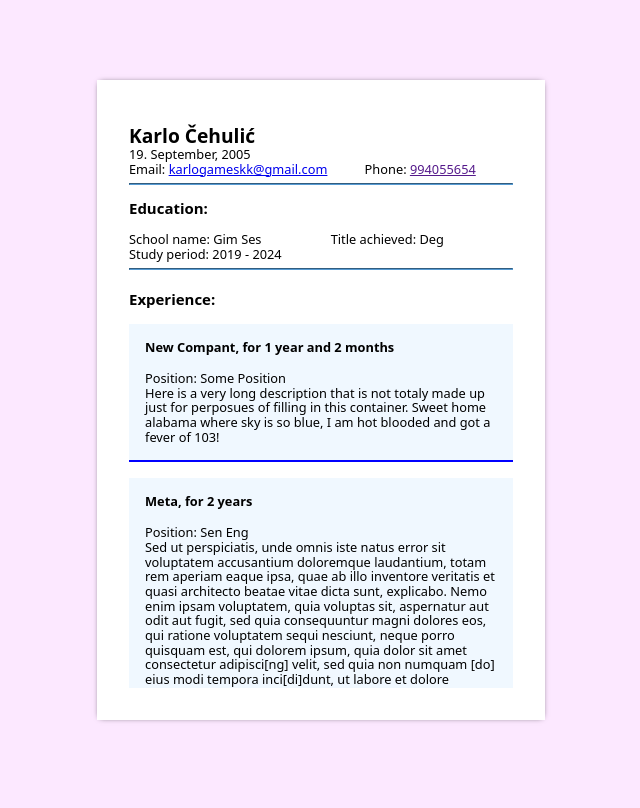
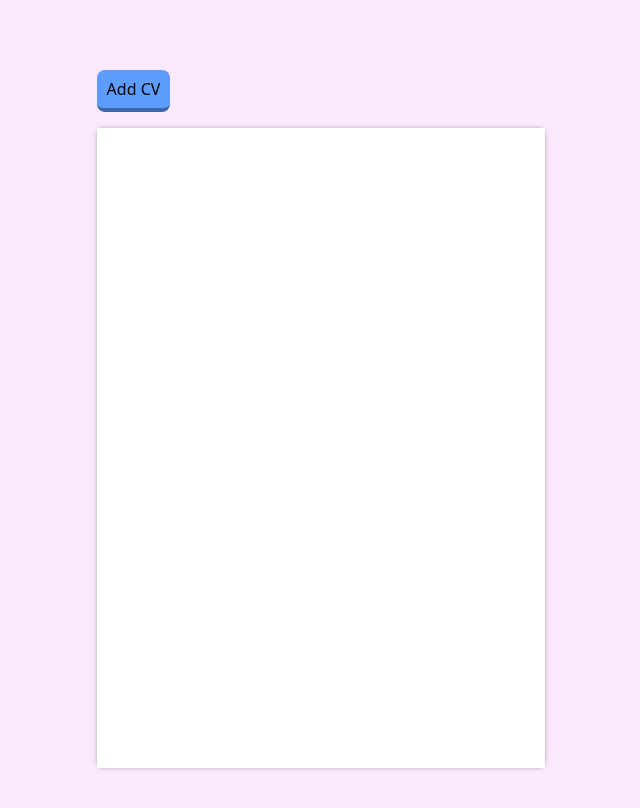
Before and after one commit to ziko1905/cv-builder, a React (Vite) app: page / in a window 1280 px wide. Shown: the top 808 px of the page, without its empty margins (319-959 px from the left). Built offline with nearby package versions, Linux system fonts and the light colour scheme.

Commit message:
Make form submit

```diff
--- a/src/App.css
+++ b/src/App.css
@@ -1,3 +1,21 @@
 :root {
   background-color: rgb(252, 232, 255);
 }
+
+.main {
+  display: grid;
+  justify-content: center;
+  gap: 1rem;
+
+  margin: 4rem auto;
+}
+
+.operation-btns {
+  display: grid;
+  justify-self: start;
+  min-height: 3rem;
+}
+
+.operation-btns button {
+  align-self: end;
+}
--- a/src/App.jsx
+++ b/src/App.jsx
@@ -1,13 +1,44 @@
 import { useState } from 'react'
 import { Cv } from "./components/cv"
 import './App.css'
-import info from "./assets/preset"
+import { CreationInput } from './components/inputPrompt';
 
 function App() {
+  const [cvPresent, setCvPresent] = useState(false);
+  const [values, setValues] = useState(null)
+  const [formOpen, setFormOpen] = useState(false)
+
+  function handleCvToggle() {
+    setCvPresent(!cvPresent)
+  }
+
+  function handleValues(newValues) {
+    setValues(newValues)
+    handleFormToggle()
+  }
+
+  function handleFormToggle() {
+    setFormOpen(!formOpen)
+  }
+
+  function resetCv() {
+    setValues(null)
+    handleCvToggle()
+  }
+
   return (
-    <>
-      <Cv values={info}/>
-    </>
+    <div className="main">
+      <div className='operation-btns'>
+        {!cvPresent && <button onClick={() => {
+          handleCvToggle()
+          handleFormToggle()
+        }} className='post' disabled={formOpen}>Add CV</button>}
+        {cvPresent && <button disabled={formOpen} onClick={handleCvToggle} className='post'>Edit</button>}
+        {cvPresent && <button disabled={formOpen} onClick={resetCv} className='remove'>Delete</button>}
+      </div>
+      <Cv values={values}/>
+      {formOpen && <CreationInput callBack={handleValues} values={values}/>}
+    </div>
   )
 }
 
--- a/src/components/cv.jsx
+++ b/src/components/cv.jsx
@@ -1,5 +1,6 @@
 import "../styles/cv.css"
 export function Cv({values}) {
+    if (!values) return <div className="cv" />
     return (
         <div className="cv">
             <div className="cv-content">
--- a/src/components/inputPrompt.jsx
+++ b/src/components/inputPrompt.jsx
@@ -2,8 +2,8 @@ import { useState } from "react";
 import "../styles/inputs.css"
 import { getYearFromMonths } from "../general";
 
-export function CreationInput() {
-    const [values, setValues] = useState({firstname: "", lastname: "", birthdate: "", email: "", phone: "", schoolname: "", title: "", studystart: "", studyend: "", work: {}})
+export function CreationInput({initVals, callBack}) {
+    const [values, setValues] = useState(initVals ? initVals : {firstname: "", lastname: "", birthdate: "", email: "", phone: "", schoolname: "", title: "", studystart: "", studyend: "", work: {}})
     const processes = [GeneralForm, EductionForm, WorkForm]
     const callBacks = [{onChange: handleValues}, {onChange: handleValues}, {submitCallback: handleWorkSubmit}]
     const [processId, setProcessId] = useState(0);
@@ -33,7 +33,7 @@ export function CreationInput() {
     }
 
     function handleSubmit() {
-
+        callBack(values)
     }
 
     return (
--- a/src/styles/cv.css
+++ b/src/styles/cv.css
@@ -12,7 +12,6 @@ p {
   width: calc((7 / 10) * 80vh);
   background-color: rgb(255, 255, 255);
   box-shadow: 0 0 6px -3px;
-  margin: 10vh auto;
   padding: 2rem;
   font-size: 0.8rem;
 }
```
